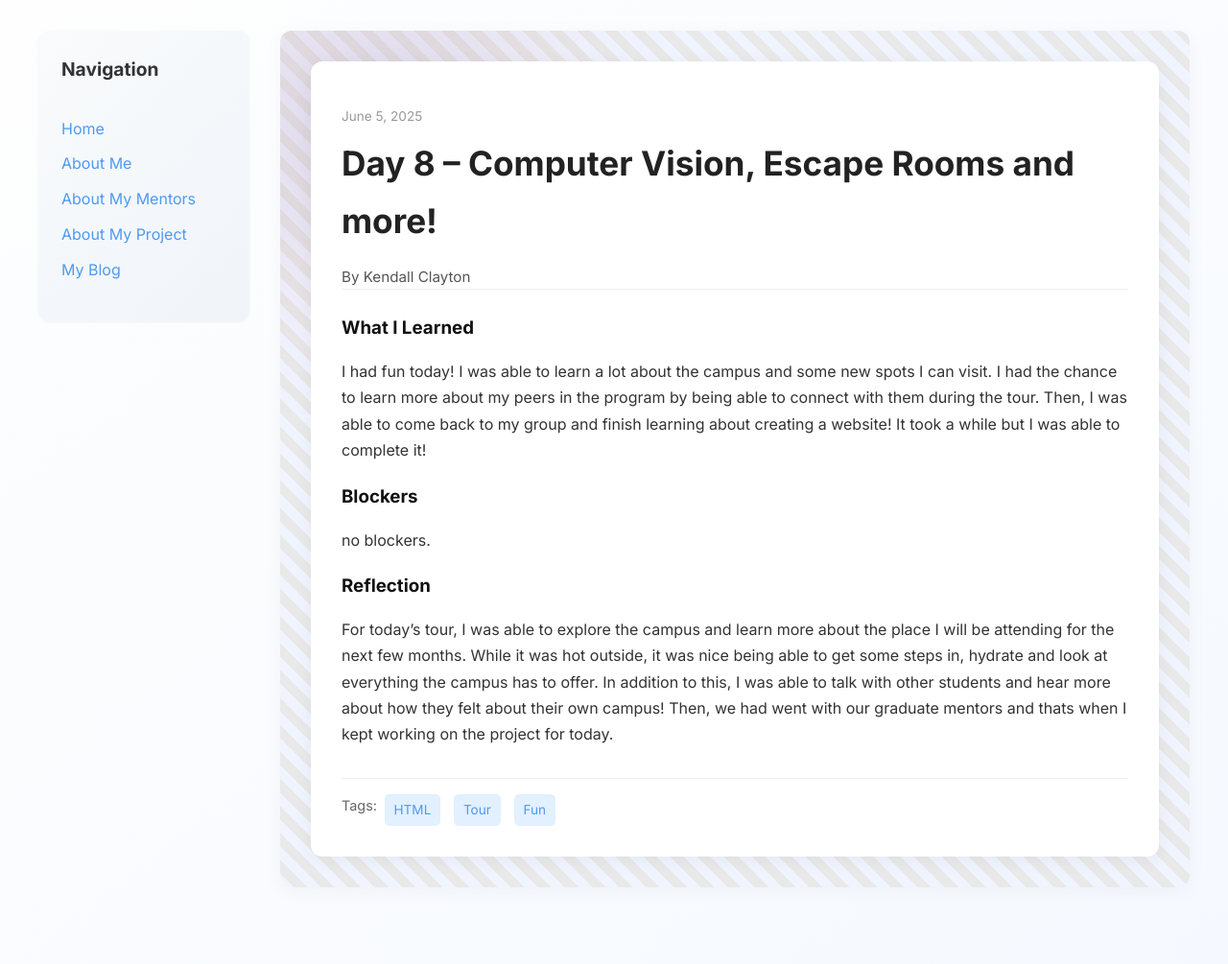
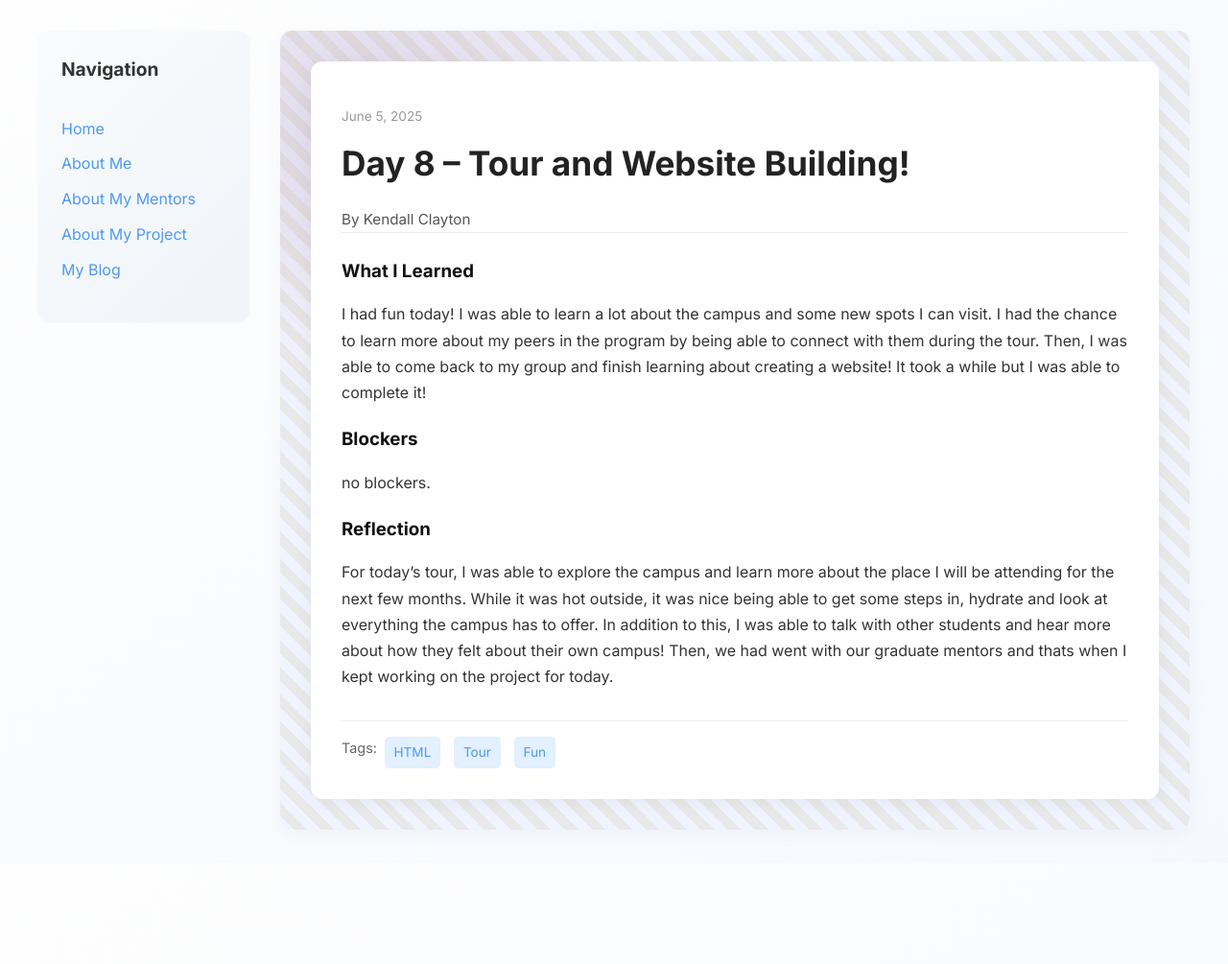
Before and after one commit to kendallzoe/kendallzoe.github.io, a Jekyll site: the page built from _posts/2025-06-05-day-8.md, in a window 1280 px wide. Shown: the whole page at 96% size. Built offline with Jekyll 4.4.1, drawn with Linux system fonts in a browser that asks for light colours; after the commit the page ends 900 px from its top, so only the background shows below that.

Commit message:
Update 2025-06-05-day-8.md

```diff
--- a/_posts/2025-06-05-day-8.md
+++ b/_posts/2025-06-05-day-8.md
@@ -1,6 +1,6 @@
 ---
 layout: post
-title: "Day 8 – Computer Vision, Escape Rooms and more!"
+title: "Day 8 – Tour and Website Building!"
 date: 2025-06-05
 author: Kendall Clayton
 permalink: /day8.html
```
